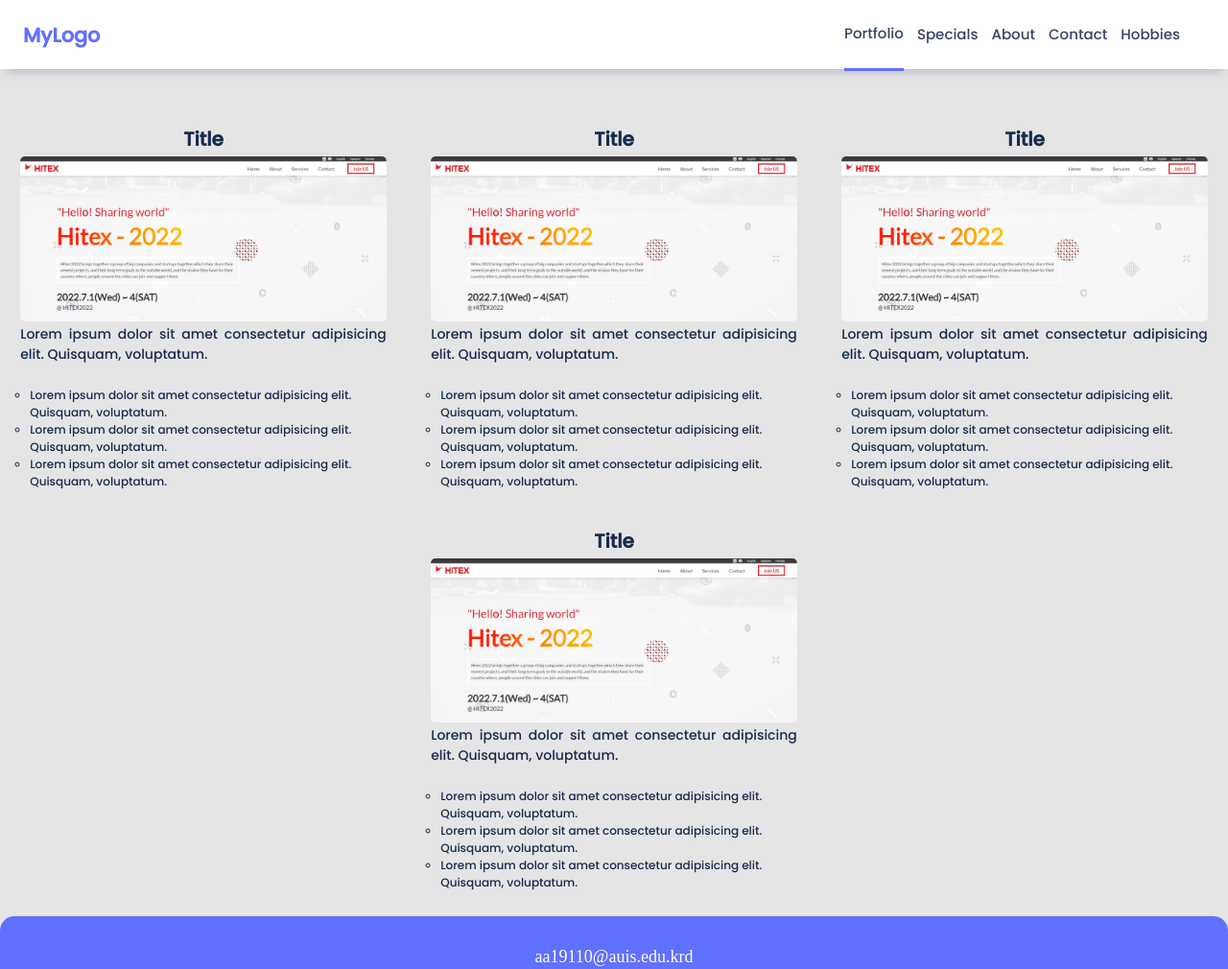
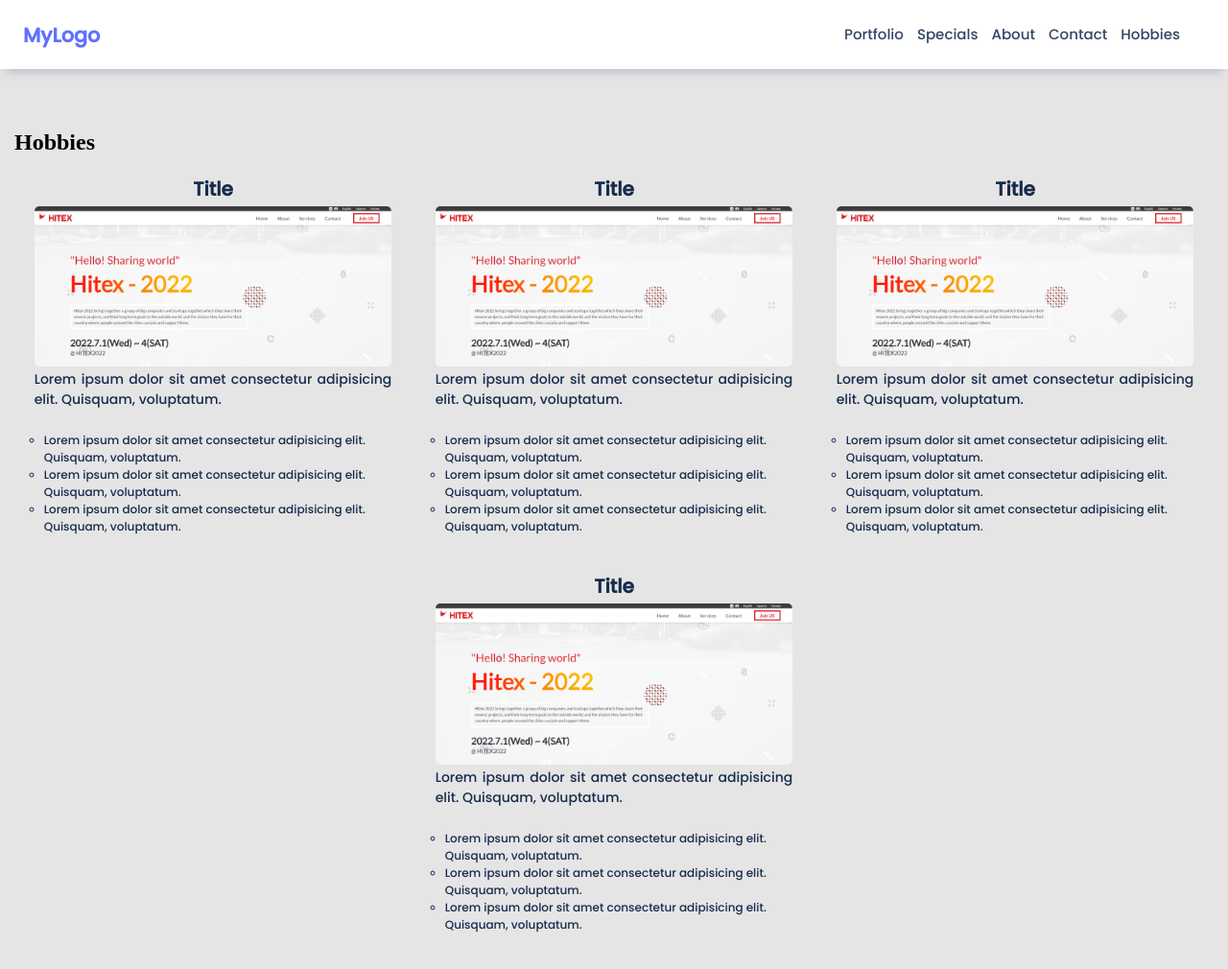
Before and after one commit to Mhamad-Raad/ALi-s-Project, a website: page Hobbies.html in a window 1280 px wide. Shown: the top 1010 px of the page at 96% size. Drawn offline with Linux system fonts and the light colour scheme.

Commit message:
fix a header

```diff
--- a/CSS/navbar.css
+++ b/CSS/navbar.css
@@ -77,10 +77,6 @@
     cursor: pointer;
     border-bottom: 3px solid #99a1ea;
   }
-
-  .active {
-    border-bottom: 3px solid #6070ff;
-  }
 }
 
 @keyframes scale-navbar {
--- a/Hobbies.html
+++ b/Hobbies.html
@@ -45,8 +45,7 @@
         <a class="mobile-menu-item contact-me-menu"  href="./Hobbies.html" >Hobbies</a>
       </div>
       <section class="hobbies">
-
-      </section>
+        <h1>Hobbies</h1>
       <div class="row">
           <div class="column-container">
             <h3 class="container-title">Title</h3>
@@ -93,6 +92,8 @@
             </ol>
           </div>
       </div>
+    </section>
+
       <footer>
         <p><a href="mailto:forwardfitness@club.net">aa19110@auis.edu.krd</a></p>
         <p>&copy; 2023. All Rights Reserved.</p>
```
